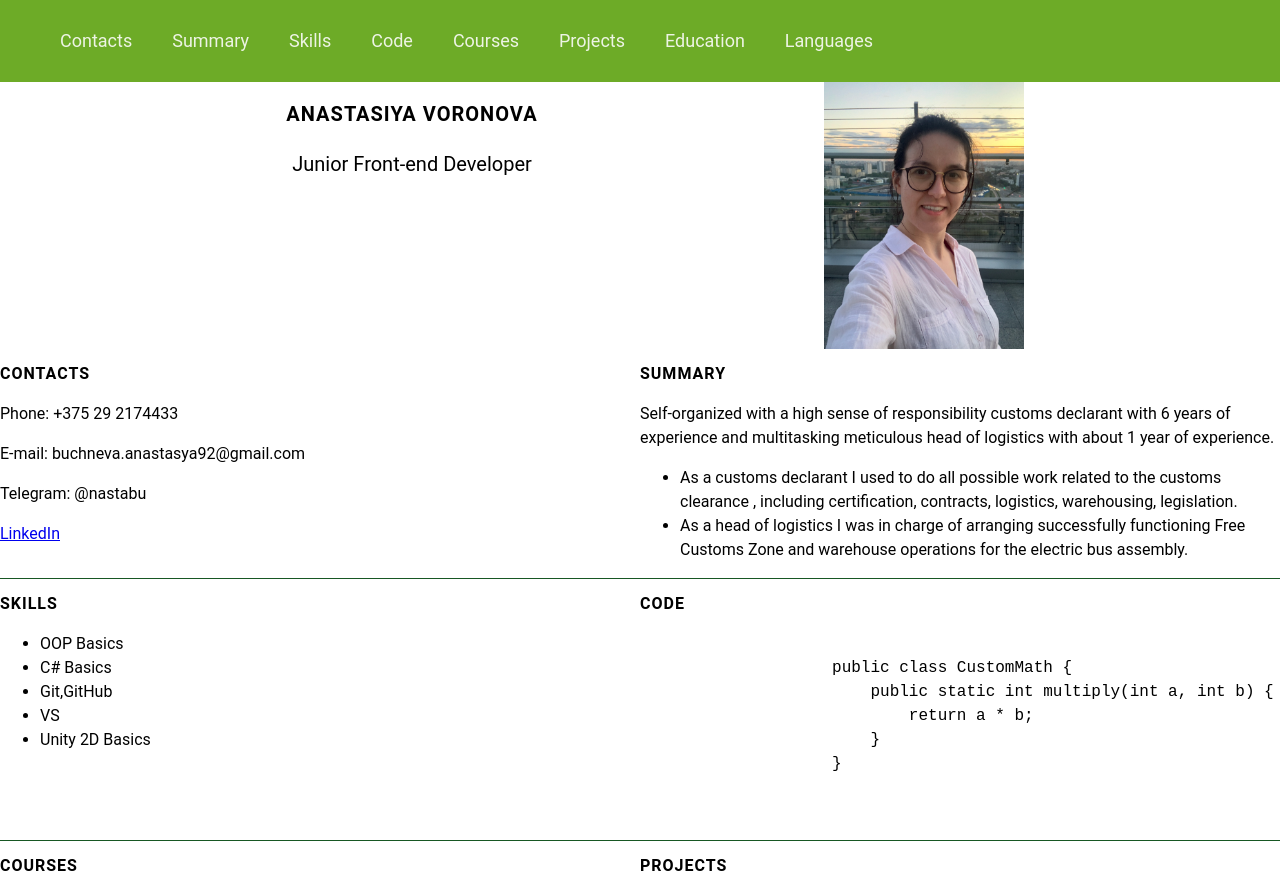
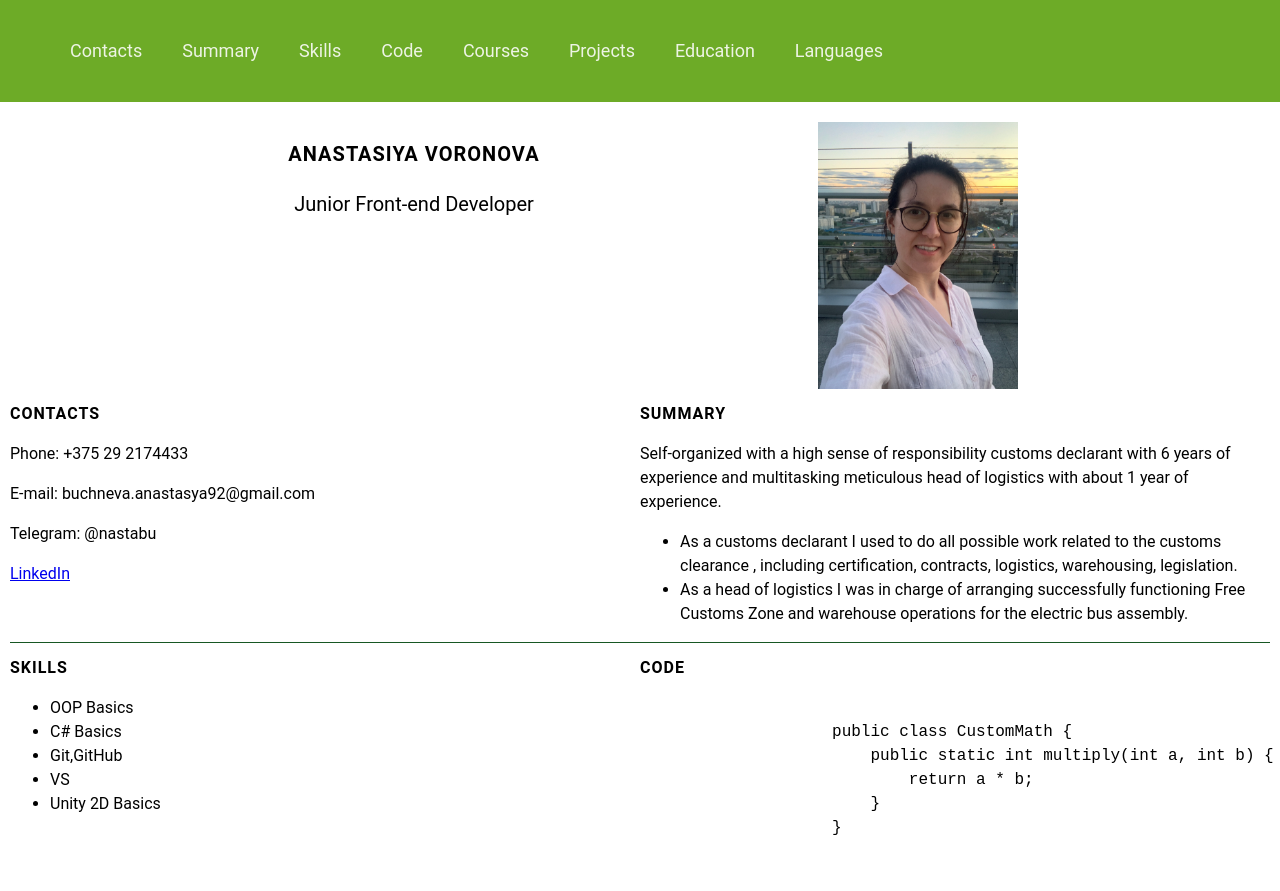
Before and after one commit to voronovanasta/rsschool-cv, a plain HTML site: page index.html in a window 1280 px wide. Shown: the top 891 px of the page. Drawn offline with Linux system fonts and the light colour scheme; a web font is replaced by a local one.

Commit message:
feat: add changes in styles

```diff
--- a/css/style.css
+++ b/css/style.css
@@ -8,10 +8,10 @@
     src: url("assets/fonts/Roboto/RobotoRegular.ttf");
     font-weight: 300;
   }
-
-  @media (max-width: 768px) {
+@media (max-width: 768px) {
     .section {
       width: 100%;
+
     }
 }
 
@@ -33,6 +33,7 @@ body {
 .container {
     max-width: 1440px;
     margin: 0 auto;
+    padding: 10px;
   }
 
 .nav-list {
@@ -82,8 +83,9 @@ html {
 }
 
 #profile {
-    width: 80%;
+    width:80%;
     border-bottom: none;
+    padding-top: 10px;
 }
 
 .section-title {
--- a/index.html
+++ b/index.html
@@ -3,7 +3,7 @@
 <head>
     <meta charset="UTF-8">
     <meta http-equiv="X-UA-Compatible" content="IE=edge">
-    <meta name="viewport" content="width=device-width, initial-scale=1.0">
+    <meta name="viewport" content="width=device-width, initial-scale=1.0, maximum-scale=1.0, user-scalable=no">
     <link rel="stylesheet" href="css/style.css">
     <link rel="icon" href="assets/img/favicon.ico">
     <title>cv</title>
```
